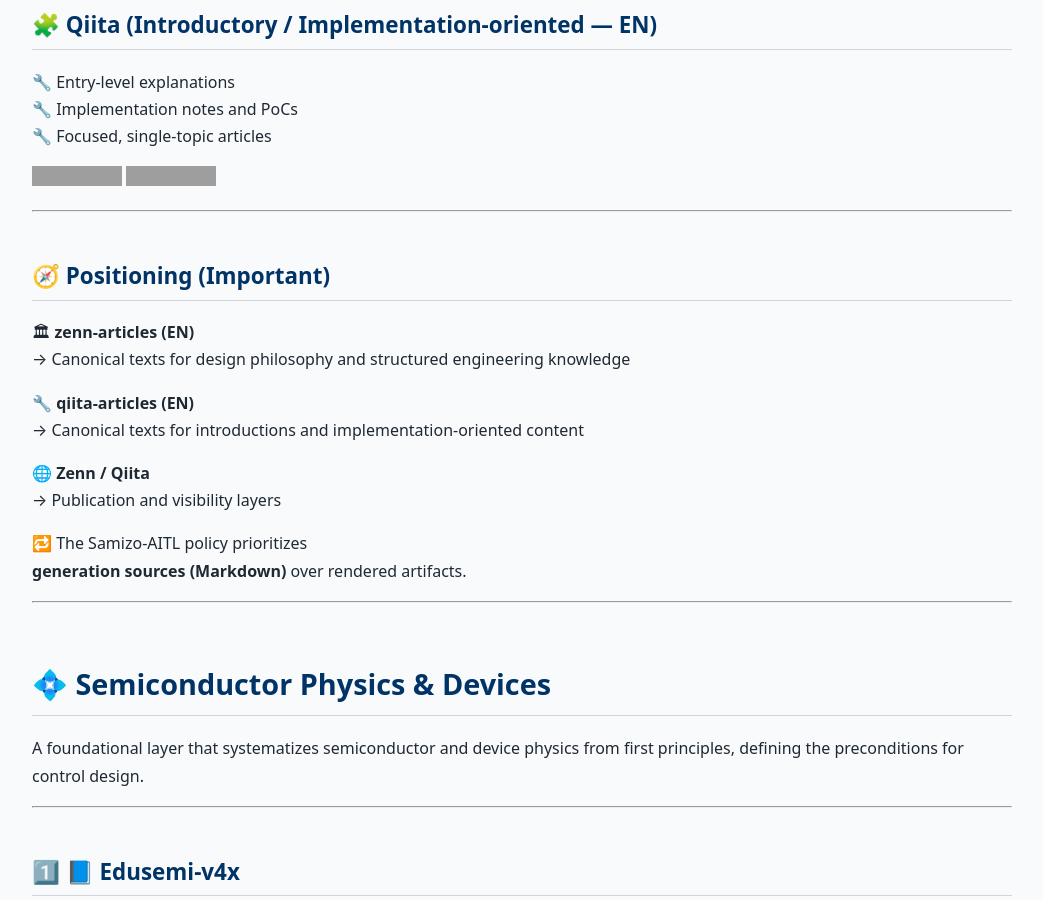
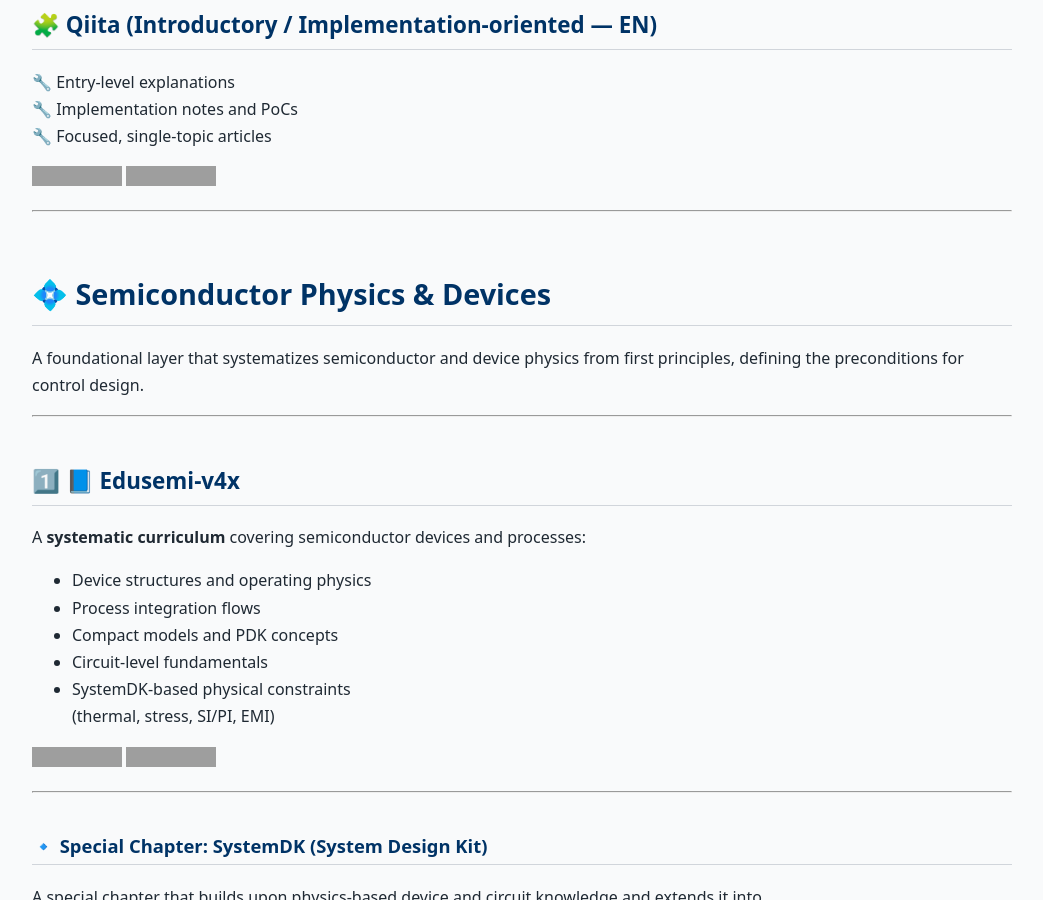
Before and after one commit to Samizo-AITL/Samizo-AITL.github.io, a Jekyll site: the page built from portal/en/index.md, in a window 1280 px wide and 900 px high, scrolled down 4463 px, cut to the strip 0-900 px from the top of the window. Shown: the whole strip, without its empty margins (118-1161 px from the left). Built offline with Jekyll 4.4.1, drawn with Linux system fonts in a browser that asks for light colours; grey boxes are pictures that could not be loaded.

Commit message:
Update index.md

```diff
--- a/portal/en/index.md
+++ b/portal/en/index.md
@@ -188,22 +188,6 @@
 
 [![Qiita Public](https://img.shields.io/badge/Qiita-Public%20Articles-55C500?logo=qiita&logoColor=white)](https://qiita.com/ctrl_bug)
 [![Qiita SSOT EN](https://img.shields.io/badge/Qiita-SSOT%20Markdown%20(EN)-0B5FFF?logo=github&logoColor=white)](https://samizo-aitl.github.io/qiita-articles/en/)
-
----
-
-## 🧭 Positioning (Important)
-
-🏛 **zenn-articles (EN)**
-→ Canonical texts for design philosophy and structured engineering knowledge
-
-🔧 **qiita-articles (EN)**
-→ Canonical texts for introductions and implementation-oriented content
-
-🌐 **Zenn / Qiita**
-→ Publication and visibility layers
-
-🔁 The Samizo-AITL policy prioritizes
-**generation sources (Markdown)** over rendered artifacts.
 
 ---
 
```
